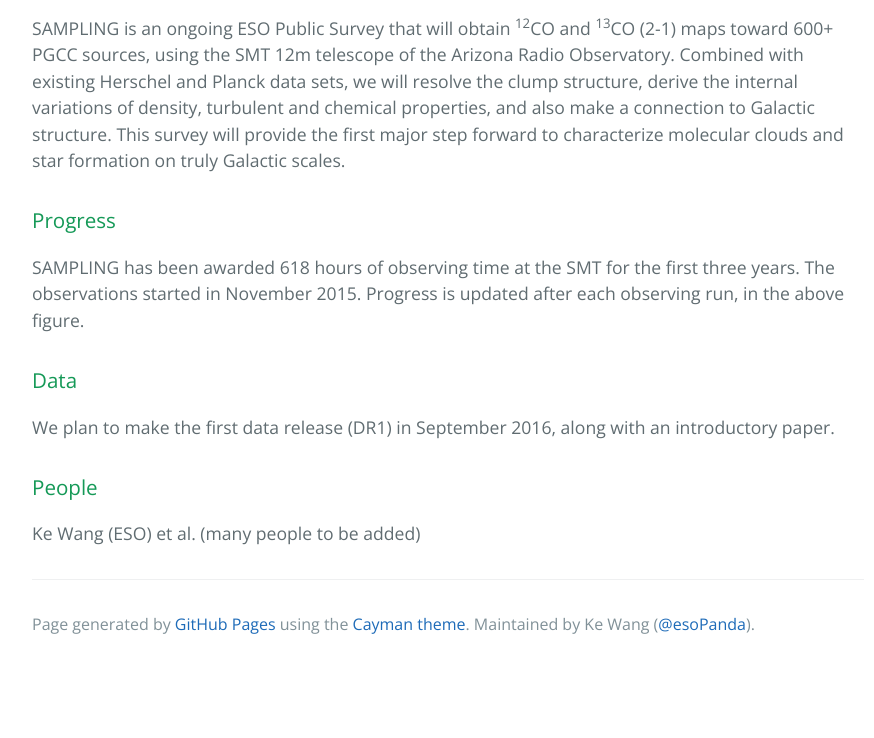
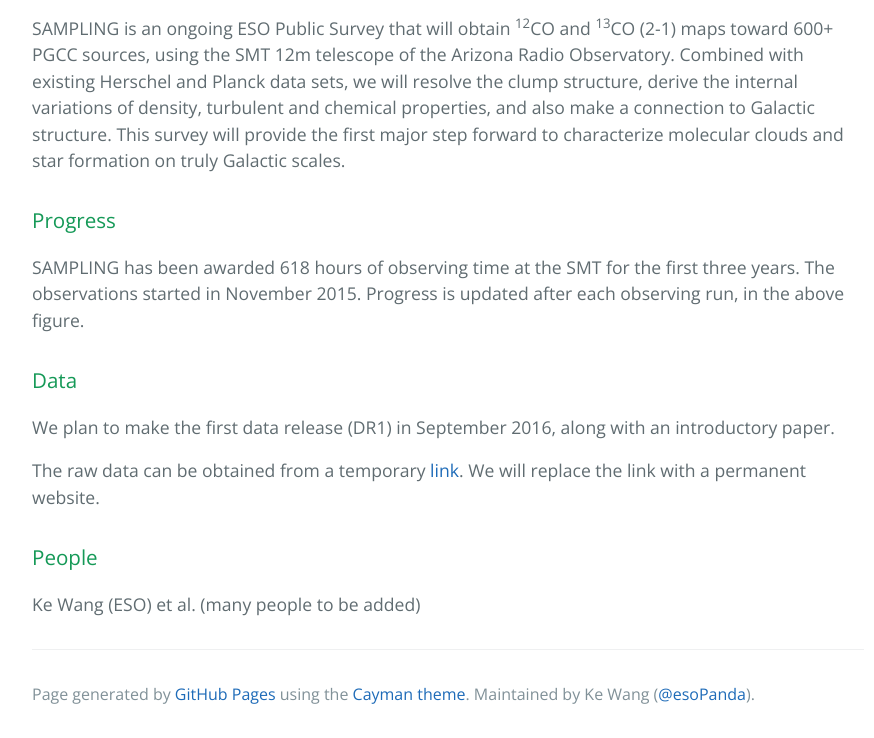
Before and after one commit to sky-sampling/sky-sampling.github.io, a plain HTML site: page index.html in a window 1280 px wide. Shown: the part 1170-1908 px from the top of the page, without its empty margins (192-1066 px from the left). Before the commit the page ends 1838 px from the top, so only its background shows below. Drawn offline with nearby package versions, Linux system fonts and the light colour scheme.

Commit message:
add ESO ftp download site

```diff
--- a/index.html
+++ b/index.html
@@ -45,6 +45,15 @@ This survey will provide the first major step forward to characterize molecular
 
 <p>We plan to make the first data release (DR1) in September 2016, along with an introductory paper.</p>
 
+<p>
+The raw data can be obtained from a temporary
+<a href=
+"ftp://ftp.eso.org/pub/general/kwang"
+>
+link</a>.
+We will replace the link with a permanent website.
+<p>
+
 
 <h3>
 <a id="people" class="anchor" href="#people" aria-hidden="true"><span aria-hidden="true" class="octicon octicon-link"></span></a>People</h3>
```
